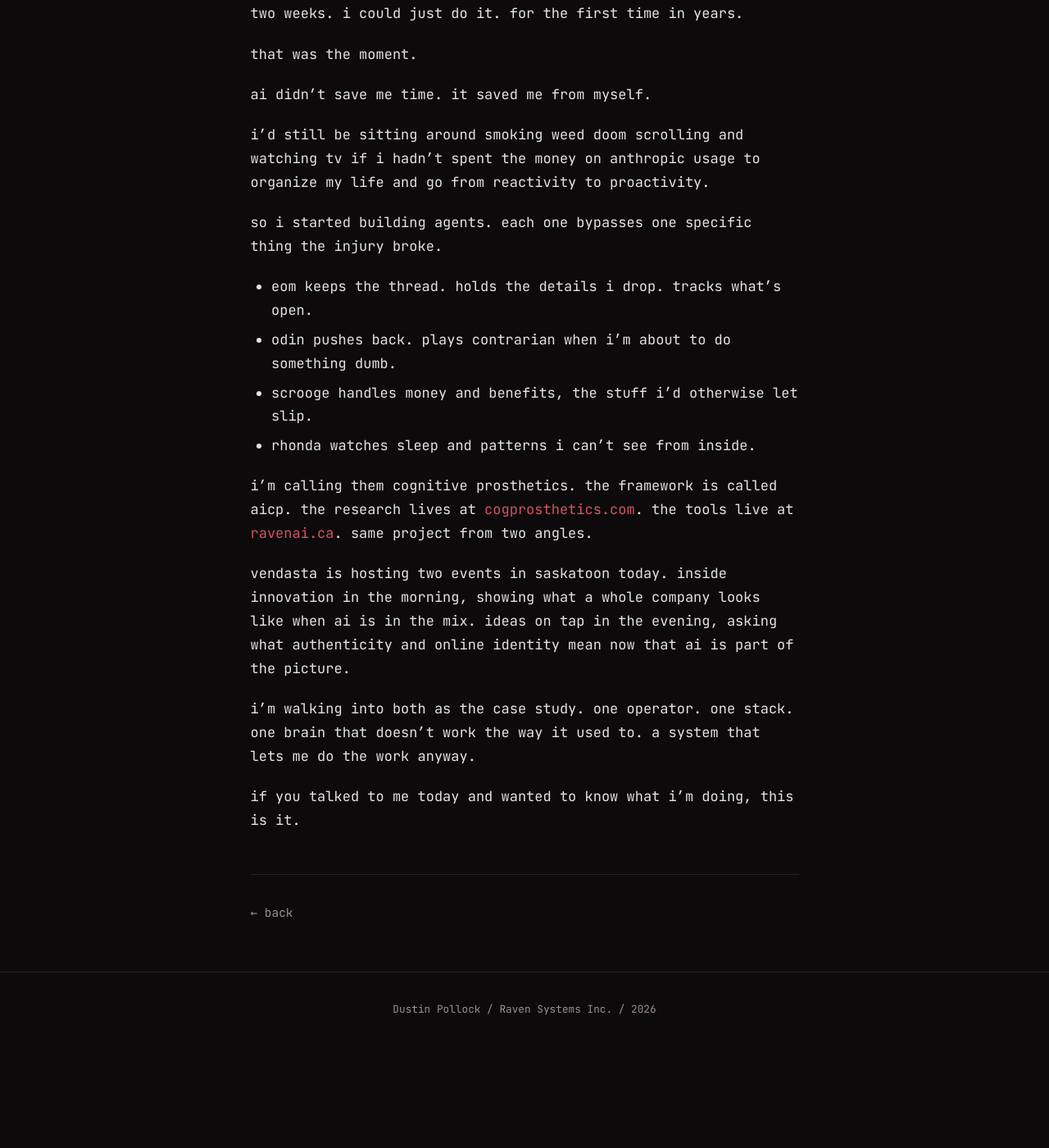
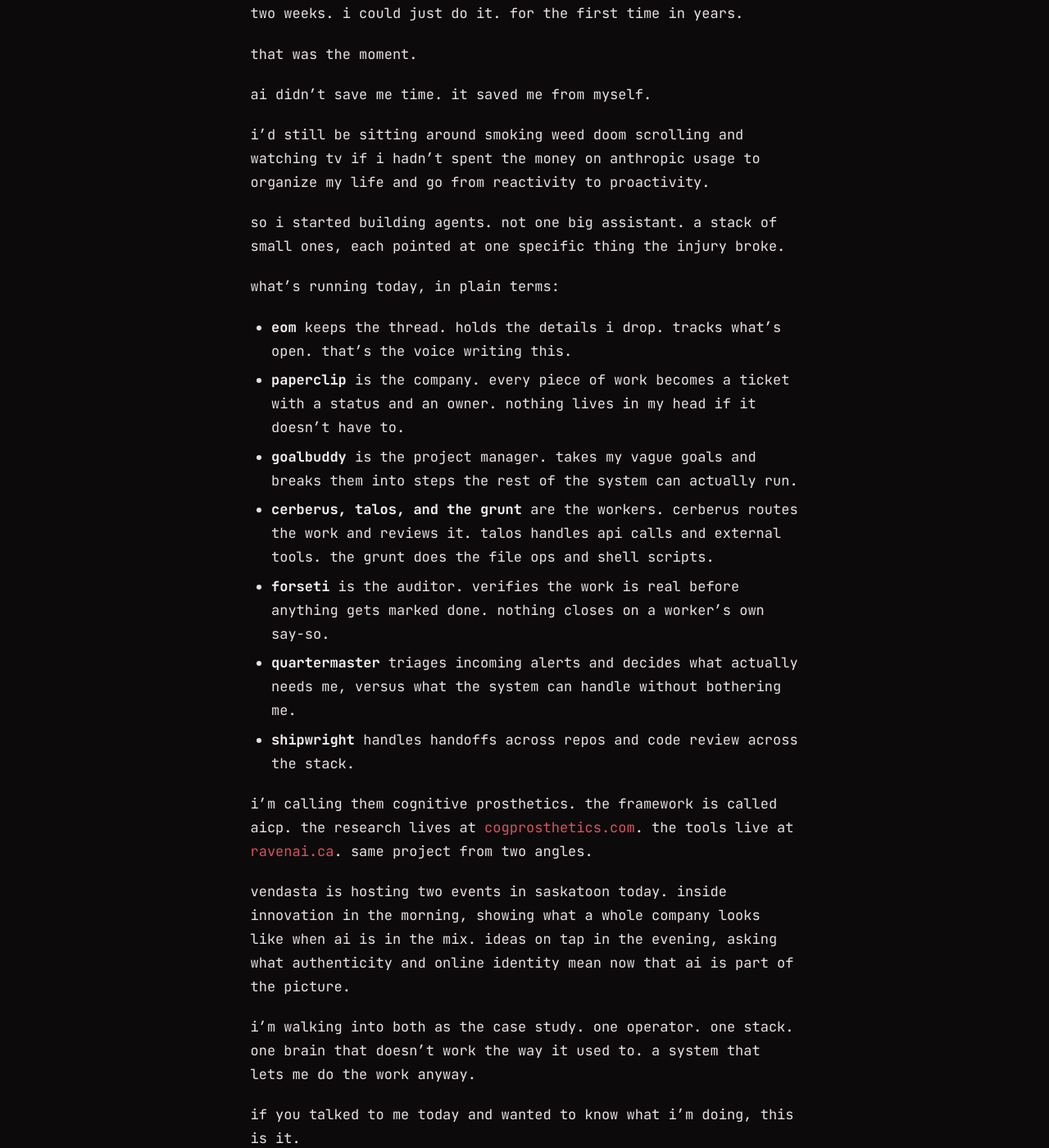
Before and after one commit to cogpros/cogprosthetics-blog, a Jekyll site: the page built from _posts/2026-05-14-vendasta-saskatoon.md, in a window 1280 px wide and 1400 px high, scrolled down 1431 px. Shown: the whole window at 82% size. Built offline with Jekyll 4.4.1, drawn with Linux system fonts in a browser that asks for light colours; before the commit the page ends 2707 px from its top, so only the background shows below that.

Commit message:
fix: replace stale agent stack with current 2026-05-14 architecture
Original draft pulled the agent list from the CLAUDE.md identity
preamble which still named EOM/Odin/Captain/Scrooge/Rhonda. Today's
running stack is EOM + Paperclip + GoalBuddy + Cerberus/Talos/Grunt +
Forseti + Quartermaster + Shipwright. Captain decommissioned, Odin
gone, Rhonda + Scrooge shelved.

Co-Authored-By: Claude Opus 4.7 <noreply@anthropic.com>

```diff
--- a/_posts/2026-05-14-vendasta-saskatoon.md
+++ b/_posts/2026-05-14-vendasta-saskatoon.md
@@ -33,12 +33,17 @@ ai didn't save me time. it saved me from myself.
 
 i'd still be sitting around smoking weed doom scrolling and watching tv if i hadn't spent the money on anthropic usage to organize my life and go from reactivity to proactivity.
 
-so i started building agents. each one bypasses one specific thing the injury broke.
+so i started building agents. not one big assistant. a stack of small ones, each pointed at one specific thing the injury broke.
 
-- eom keeps the thread. holds the details i drop. tracks what's open.
-- odin pushes back. plays contrarian when i'm about to do something dumb.
-- scrooge handles money and benefits, the stuff i'd otherwise let slip.
-- rhonda watches sleep and patterns i can't see from inside.
+what's running today, in plain terms:
+
+- **eom** keeps the thread. holds the details i drop. tracks what's open. that's the voice writing this.
+- **paperclip** is the company. every piece of work becomes a ticket with a status and an owner. nothing lives in my head if it doesn't have to.
+- **goalbuddy** is the project manager. takes my vague goals and breaks them into steps the rest of the system can actually run.
+- **cerberus, talos, and the grunt** are the workers. cerberus routes the work and reviews it. talos handles api calls and external tools. the grunt does the file ops and shell scripts.
+- **forseti** is the auditor. verifies the work is real before anything gets marked done. nothing closes on a worker's own say-so.
+- **quartermaster** triages incoming alerts and decides what actually needs me, versus what the system can handle without bothering me.
+- **shipwright** handles handoffs across repos and code review across the stack.
 
 i'm calling them cognitive prosthetics. the framework is called aicp. the research lives at [cogprosthetics.com](https://cogprosthetics.com). the tools live at [ravenai.ca](https://ravenai.ca). same project from two angles.
 
```
